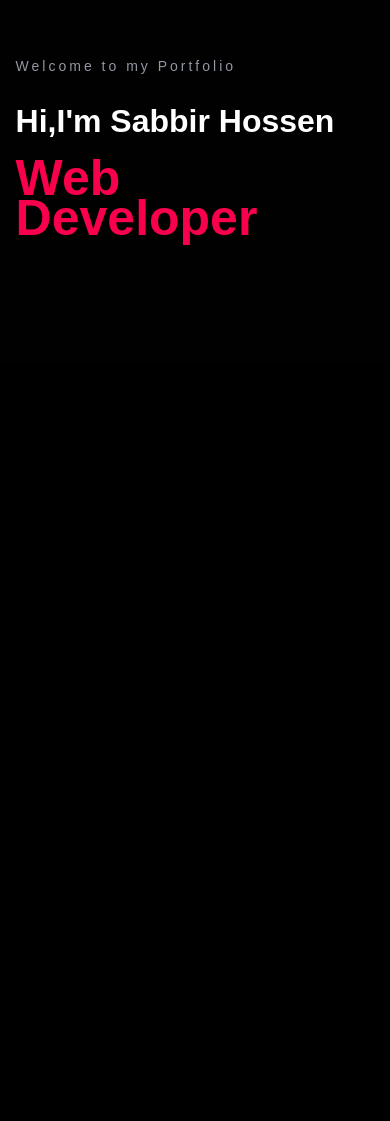
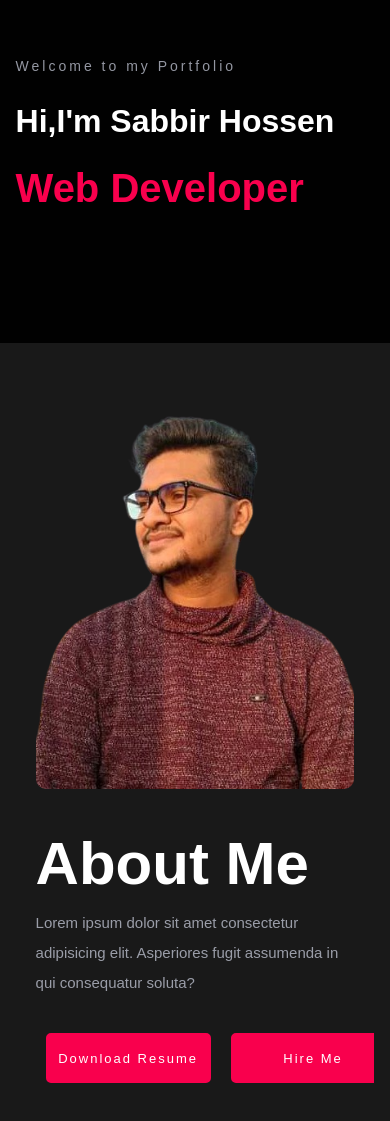
Before and after one commit to sabbir-hossen66/my-portflio, a React (Create React App) app: page / in a window 390 px wide. Shown: the part 137-1258 px from the top of the page. Before the commit the page ends 844 px from the top, so only its background shows below. Built offline with nearby package versions, Linux system fonts and the light colour scheme.

Commit message:
about section continue

```diff
--- /dev/null
+++ b/src/About.css
@@ -0,0 +1,57 @@
+.about{
+    background: #191919;
+}
+img.about__img{
+    border-radius: 10px;
+    width: 100%;
+}
+h1.about__heading{
+    margin-bottom: 10px;
+    font-weight: 700;
+    text-align: start;
+    font-family: Montserrat,sans-serif;
+    font-size: 60px;
+}
+button.about.btn.pointer {
+    text-transform: capitalize;
+    width: 195px;
+    height: 55px;
+    font-size: 18px;
+    transition: .4s ease;
+}
+.about__button{
+    padding: 20px 0px;
+}
+a.bottom__to__top{
+    height: 40px;
+    width: 40px;
+    position: fixed;
+    bottom: 3%;
+    right: 2%;
+    background-color: #F9004D;
+    border-radius: 50%;
+    cursor: pointer;
+    display: none;
+    align-items: center;
+    justify-content: center;
+    transition: .4s all ease;
+    z-index: 1000;
+}
+a.bottom__to__top.active{
+    display: flex;
+}
+/* RESPONSIVE */
+@media only screen and (max-width: 1024px){
+    .p__color{
+        font-size: 15px!important;
+    }
+}
+@media only screen and (max-width: 425px){
+button.about.btn.pointer {
+    text-transform: capitalize;
+    width: 165px;
+    height: 50px;
+    font-size: 13px;
+    transition: .4s ease;
+}
+}
--- /dev/null
+++ b/src/About.js
@@ -0,0 +1,30 @@
+import React from 'react';
+import './About.css'
+import aboutImg from './image/sabbir.png'
+const About = () => {
+    return (
+        <div className='about component __space'>
+          <div className="container">
+              <div className="row">
+                  <div className="col__2">
+                      <img src={aboutImg} alt="" className="about__img" />
+                  </div>
+                  <div className="col__2">
+                      <h1 className="about__heading">
+                          About Me
+                      </h1>
+                      <p className="about__text p__color">
+                 Lorem ipsum dolor sit amet consectetur adipisicing elit. Asperiores fugit assumenda in qui consequatur soluta?
+                      </p>
+                      <div className="about__button d__flex align__items__center">
+                      <a href="#"><button className='about btn pointer'>Download Resume</button></a>
+                      <a href="#"><button className='about btn pointer'>Hire Me</button></a>
+                      </div>
+                  </div>
+              </div>
+          </div>
+        </div>
+    );
+};
+
+export default About;
--- a/src/App.js
+++ b/src/App.js
@@ -1,9 +1,11 @@
+import About from './About';
 import './App.css';
 import Home from './Home';
 function App() {
   return (
     <div className='App'>
      <Home/>
+     <About/>
     </div>
   );
 }
--- a/src/Home.css
+++ b/src/Home.css
@@ -7,7 +7,7 @@
 }
 li.nav__items{
     font-size: 12px;
-    padding-bottom: 25px;
+    padding-bottom: 15px;
 }
 .home__content{
     padding: 125px 0px;
--- a/src/Home.js
+++ b/src/Home.js
@@ -32,7 +32,7 @@ const Home = () => {
                         <h2 className="home__text pz__10">
                             Hi,I'm Sabbir Hossen
                         </h2>
-                        <h3 className="home__text sweet">
+                        <h3 className="home__text sweet pz__10">
                             Web Developer
                         </h3>
 
```
Also changed, not shown: src/image/sabbir.png (added).
